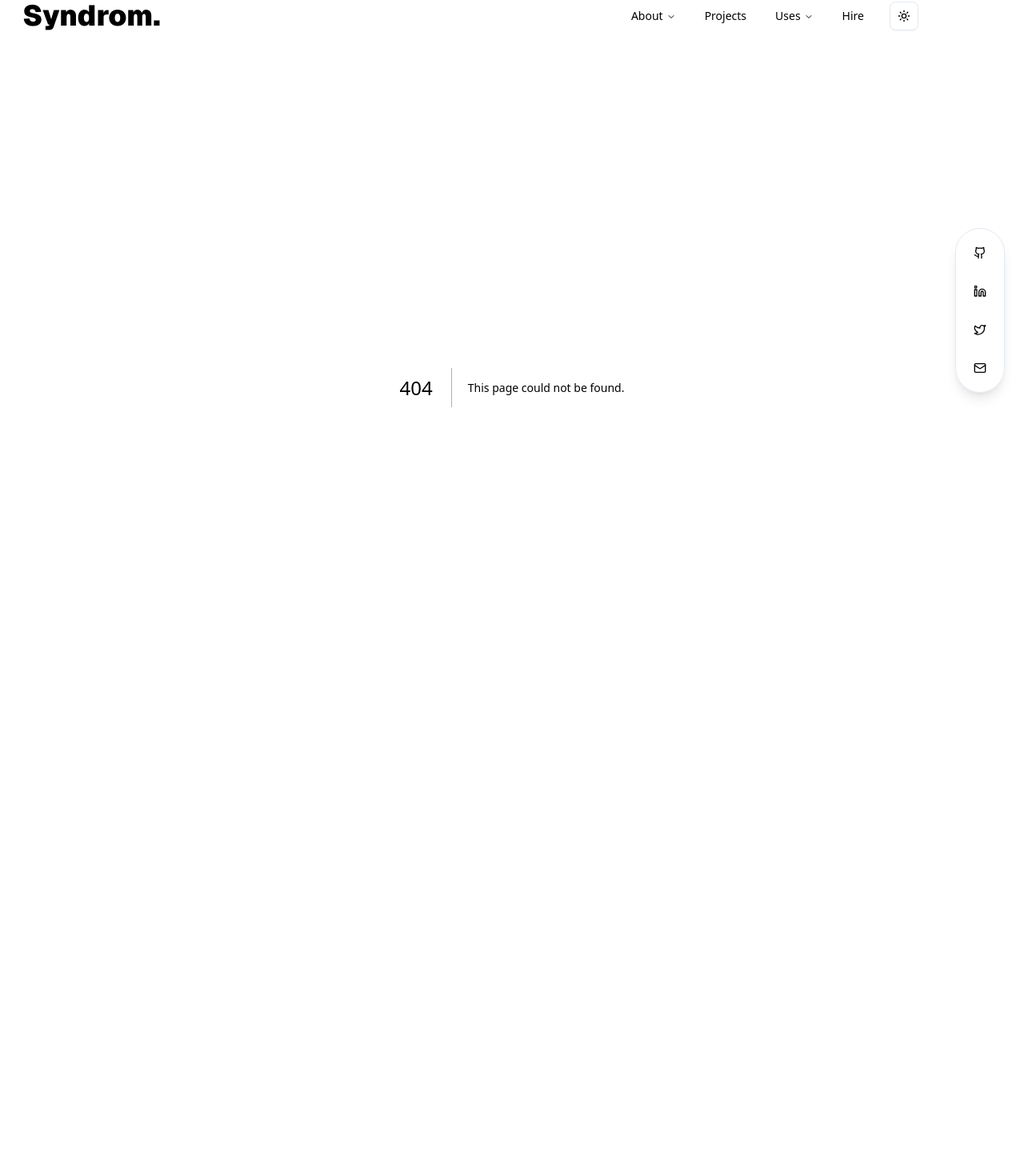
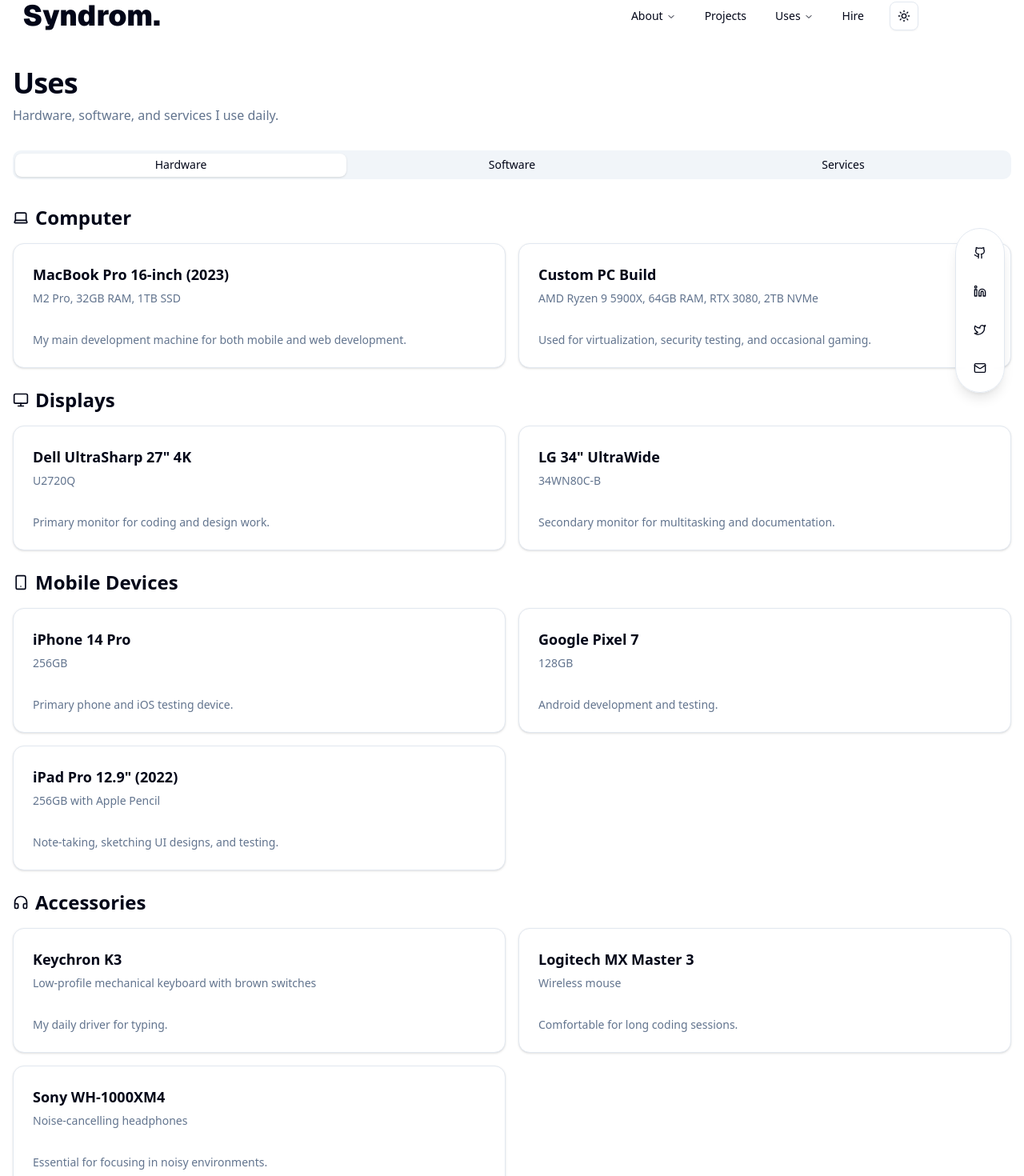
Before and after one commit to 5yndr0m/syndrom.me, a Next.js app: page /uses in a window 1280 px wide. Before the commit this address had no page. Shown: the part 12-1482 px from the top of the page at 80% size. Before the commit the page ends 928 px from the top, so only its background shows below. Built offline with nearby package versions, Linux system fonts and the light colour scheme.

Commit message:
feat: created uses page with placeholders

```diff
--- /dev/null
+++ b/src/app/uses/page.jsx
@@ -0,0 +1,305 @@
+import { Card, CardContent, CardDescription, CardHeader, CardTitle } from "@/components/ui/card"
+import { Tabs, TabsContent, TabsList, TabsTrigger } from "@/components/ui/tabs"
+import { Laptop, Monitor, Smartphone, Headphones, Code, Cloud } from "lucide-react"
+
+export default function UsesPage() {
+  const hardware = [
+    {
+      category: "Computer",
+      icon: <Laptop className="h-5 w-5" />,
+      items: [
+        {
+          name: "MacBook Pro 16-inch (2023)",
+          description: "M2 Pro, 32GB RAM, 1TB SSD",
+          details: "My main development machine for both mobile and web development.",
+        },
+        {
+          name: "Custom PC Build",
+          description: "AMD Ryzen 9 5900X, 64GB RAM, RTX 3080, 2TB NVMe",
+          details: "Used for virtualization, security testing, and occasional gaming.",
+        },
+      ],
+    },
+    {
+      category: "Displays",
+      icon: <Monitor className="h-5 w-5" />,
+      items: [
+        {
+          name: 'Dell UltraSharp 27" 4K',
+          description: "U2720Q",
+          details: "Primary monitor for coding and design work.",
+        },
+        {
+          name: 'LG 34" UltraWide',
+          description: "34WN80C-B",
+          details: "Secondary monitor for multitasking and documentation.",
+        },
+      ],
+    },
+    {
+      category: "Mobile Devices",
+      icon: <Smartphone className="h-5 w-5" />,
+      items: [
+        {
+          name: "iPhone 14 Pro",
+          description: "256GB",
+          details: "Primary phone and iOS testing device.",
+        },
+        {
+          name: "Google Pixel 7",
+          description: "128GB",
+          details: "Android development and testing.",
+        },
+        {
+          name: 'iPad Pro 12.9" (2022)',
+          description: "256GB with Apple Pencil",
+          details: "Note-taking, sketching UI designs, and testing.",
+        },
+      ],
+    },
+    {
+      category: "Accessories",
+      icon: <Headphones className="h-5 w-5" />,
+      items: [
+        {
+          name: "Keychron K3",
+          description: "Low-profile mechanical keyboard with brown switches",
+          details: "My daily driver for typing.",
+        },
+        {
+          name: "Logitech MX Master 3",
+          description: "Wireless mouse",
+          details: "Comfortable for long coding sessions.",
+        },
+        {
+          name: "Sony WH-1000XM4",
+          description: "Noise-cancelling headphones",
+          details: "Essential for focusing in noisy environments.",
+        },
+      ],
+    },
+  ]
+
+  const software = [
+    {
+      category: "Development",
+      icon: <Code className="h-5 w-5" />,
+      items: [
+        {
+          name: "Visual Studio Code",
+          description: "Primary code editor",
+          details: "With extensions for React, TypeScript, Python, and more.",
+        },
+        {
+          name: "JetBrains Suite",
+          description: "WebStorm, PyCharm, Android Studio",
+          details: "Used for specific language development and mobile apps.",
+        },
+        {
+          name: "Docker Desktop",
+          description: "Container management",
+          details: "For creating consistent development environments.",
+        },
+        {
+          name: "Git & GitHub Desktop",
+          description: "Version control",
+          details: "For managing code repositories and collaboration.",
+        },
+      ],
+    },
+    {
+      category: "Design",
+      icon: <Code className="h-5 w-5" />,
+      items: [
+        {
+          name: "Figma",
+          description: "UI/UX design",
+          details: "For creating wireframes and mockups.",
+        },
+        {
+          name: "Adobe Creative Cloud",
+          description: "Photoshop, Illustrator",
+          details: "For image editing and graphic design.",
+        },
+      ],
+    },
+    {
+      category: "Productivity",
+      icon: <Code className="h-5 w-5" />,
+      items: [
+        {
+          name: "Notion",
+          description: "Note-taking and project management",
+          details: "For organizing projects, notes, and documentation.",
+        },
+        {
+          name: "Slack & Discord",
+          description: "Communication",
+          details: "For team collaboration and community engagement.",
+        },
+        {
+          name: "Obsidian",
+          description: "Knowledge management",
+          details: "For personal notes and knowledge base.",
+        },
+      ],
+    },
+  ]
+
+  const services = [
+    {
+      category: "Hosting & Deployment",
+      icon: <Cloud className="h-5 w-5" />,
+      items: [
+        {
+          name: "Vercel",
+          description: "Frontend deployment",
+          details: "For hosting Next.js applications and static sites.",
+        },
+        {
+          name: "AWS",
+          description: "Cloud infrastructure",
+          details: "EC2, S3, Lambda, and RDS for backend services.",
+        },
+        {
+          name: "Firebase",
+          description: "Backend as a Service",
+          details: "For authentication, database, and hosting mobile app backends.",
+        },
+        {
+          name: "GitHub Actions",
+          description: "CI/CD",
+          details: "For automated testing and deployment.",
+        },
+      ],
+    },
+    {
+      category: "Monitoring & Analytics",
+      icon: <Cloud className="h-5 w-5" />,
+      items: [
+        {
+          name: "Google Analytics",
+          description: "Website analytics",
+          details: "For tracking user behavior and site performance.",
+        },
+        {
+          name: "Sentry",
+          description: "Error tracking",
+          details: "For monitoring and fixing application errors.",
+        },
+        {
+          name: "Datadog",
+          description: "Infrastructure monitoring",
+          details: "For server and application performance monitoring.",
+        },
+      ],
+    },
+    {
+      category: "Security",
+      icon: <Cloud className="h-5 w-5" />,
+      items: [
+        {
+          name: "1Password",
+          description: "Password manager",
+          details: "For secure credential storage and sharing.",
+        },
+        {
+          name: "NordVPN",
+          description: "VPN service",
+          details: "For secure connections when working remotely.",
+        },
+        {
+          name: "Burp Suite",
+          description: "Web security testing",
+          details: "For security assessments and penetration testing.",
+        },
+      ],
+    },
+  ]
+
+  return (
+    <div className="space-y-8">
+      <div>
+        <h1 className="text-4xl font-bold tracking-tight">Uses</h1>
+        <p className="text-muted-foreground mt-2">Hardware, software, and services I use daily.</p>
+      </div>
+
+      <Tabs defaultValue="hardware" className="w-full">
+        <TabsList className="grid w-full grid-cols-3">
+          <TabsTrigger value="hardware">Hardware</TabsTrigger>
+          <TabsTrigger value="software">Software</TabsTrigger>
+          <TabsTrigger value="services">Services</TabsTrigger>
+        </TabsList>
+
+        <TabsContent value="hardware" className="mt-6 space-y-6">
+          {hardware.map((category, index) => (
+            <div key={index} className="space-y-4">
+              <h2 className="text-2xl font-semibold flex items-center gap-2">
+                {category.icon} {category.category}
+              </h2>
+              <div className="grid gap-4 sm:grid-cols-2">
+                {category.items.map((item, i) => (
+                  <Card key={i}>
+                    <CardHeader className="pb-2">
+                      <CardTitle className="text-lg">{item.name}</CardTitle>
+                      <CardDescription>{item.description}</CardDescription>
+                    </CardHeader>
+                    <CardContent>
+                      <p className="text-sm text-muted-foreground">{item.details}</p>
+                    </CardContent>
+                  </Card>
+                ))}
+              </div>
+            </div>
+          ))}
+        </TabsContent>
+
+        <TabsContent value="software" className="mt-6 space-y-6">
+          {software.map((category, index) => (
+            <div key={index} className="space-y-4">
+              <h2 className="text-2xl font-semibold flex items-center gap-2">
+                {category.icon} {category.category}
+              </h2>
+              <div className="grid gap-4 sm:grid-cols-2">
+                {category.items.map((item, i) => (
+                  <Card key={i}>
+                    <CardHeader className="pb-2">
+                      <CardTitle className="text-lg">{item.name}</CardTitle>
+                      <CardDescription>{item.description}</CardDescription>
+                    </CardHeader>
+                    <CardContent>
+                      <p className="text-sm text-muted-foreground">{item.details}</p>
+                    </CardContent>
+                  </Card>
+                ))}
+              </div>
+            </div>
+          ))}
+        </TabsContent>
+
+        <TabsContent value="services" className="mt-6 space-y-6">
+          {services.map((category, index) => (
+            <div key={index} className="space-y-4">
+              <h2 className="text-2xl font-semibold flex items-center gap-2">
+                {category.icon} {category.category}
+              </h2>
+              <div className="grid gap-4 sm:grid-cols-2">
+                {category.items.map((item, i) => (
+                  <Card key={i}>
+                    <CardHeader className="pb-2">
+                      <CardTitle className="text-lg">{item.name}</CardTitle>
+                      <CardDescription>{item.description}</CardDescription>
+                    </CardHeader>
+                    <CardContent>
+                      <p className="text-sm text-muted-foreground">{item.details}</p>
+                    </CardContent>
+                  </Card>
+                ))}
+              </div>
+            </div>
+          ))}
+        </TabsContent>
+      </Tabs>
+    </div>
+  )
+}
```
